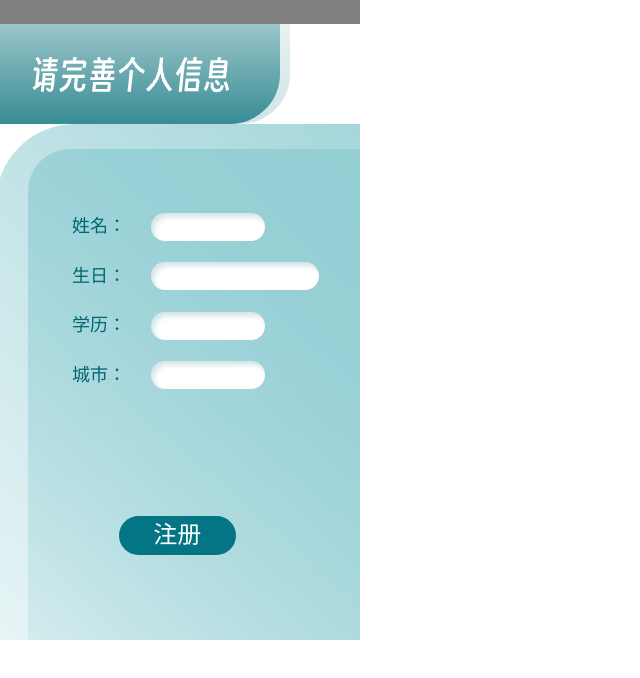
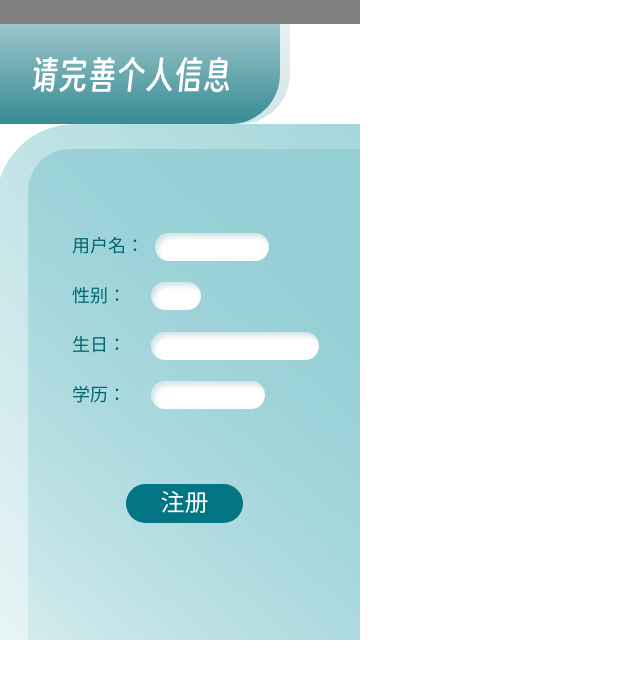
Before and after one commit to JHY921/AI-APP, a Vue app: page /#/userinfor/1 in a window 1280 px wide. Shown: the top 678 px of the page, without its empty margins (0-640 px from the left). Built offline with nearby package versions, Linux system fonts and the light colour scheme; a web font is replaced by a local one.

Commit message:
个人信息页面信息选择

```diff
--- a/src/components/person/setting.vue
+++ b/src/components/person/setting.vue
@@ -18,6 +18,7 @@
     </svg>
     <div class="text">我的帖子</div>
   </div>
+
   <div class="blank-1"></div>
   <div class="his" @click="go('./History')">
     <img class="icon-1" src="../../assets/icons/person/his.png" alt="" />
--- a/src/components/register/userInfor.vue
+++ b/src/components/register/userInfor.vue
@@ -98,17 +98,20 @@
           width: 100%;
         "
       >
-        <div
+        <div style="margin-top: 20px">
+          <label
+            for="admin"
             style="
               font-size: 18px;
               margin-bottom: 20px;
               color: rgba(0, 103, 112, 1);
             "
           >
-          姓名：
+            用户名：
             <input
+              id="admin"
               style="
-              margin-left: 20px;
+                margin-left: 6px;
                 background-color: #ffffff;
                 border-radius: 24px;
                 box-shadow: 3px 4px 5px #0160752b inset;
@@ -118,8 +121,41 @@
               "
               v-model="name"
             />
+          </label>
         </div>
-        <div
+
+        <div style="margin-top: 20px">
+          <label
+            for="sex"
+            style="
+              font-size: 18px;
+              margin-bottom: 20px;
+              color: rgba(0, 103, 112, 1);
+            "
+          >
+            性别：
+            <input
+              readonly
+              @click="ShowSex = true"
+              id="sex"
+              style="
+                margin-left: 20px;
+                background-color: #ffffff;
+                border-radius: 24px;
+                box-shadow: 3px 4px 5px #0160752b inset;
+                height: 28px;
+                width: 50px;
+                border: none;
+                text-align: center;
+              "
+              v-model="sex"
+            />
+          </label>
+        </div>
+
+        <div style="margin-top: 20px">
+          <label
+            for="birth"
             style="
               font-size: 18px;
               margin-bottom: 20px;
@@ -128,6 +164,9 @@
           >
             生日：
             <input
+              @click="ShowTime = true"
+              readonly
+              id="birth"
               style="
                 margin-left: 20px;
                 background-color: #ffffff;
@@ -136,11 +175,16 @@
                 height: 28px;
                 width: 168px;
                 border: none;
+                text-align: center;
               "
               v-model="birth"
             />
+          </label>
         </div>
-        <div
+
+        <div style="margin-top: 20px">
+          <label
+            for="acdamic"
             style="
               font-size: 18px;
               margin-bottom: 20px;
@@ -149,6 +193,9 @@
           >
             学历：
             <input
+              @click="ShowAcdemic = true"
+              readonly
+              id="acadamic"
               style="
                 margin-left: 20px;
                 background-color: #ffffff;
@@ -157,9 +204,11 @@
                 height: 28px;
                 width: 114px;
                 border: none;
+                text-align: center;
               "
               v-model="degree"
             />
+          </label>
         </div>
         <div
           style="
@@ -167,37 +216,15 @@
             margin-bottom: 20px;
             color: rgba(0, 103, 112, 1);
           "
-        >
-          城市：
-          <input
-            style="
-              margin-left: 20px;
-              background-color: #ffffff;
-              border-radius: 24px;
-              box-shadow: 3px 4px 5px #0160752b inset;
-              height: 28px;
-              width: 114px;
-              border: none;
-            "
-            v-model="city"
-          />
-        </div>
-        <div
-          style="
-            font-size: 18px;
-            margin-bottom: 20px;
-            color: rgba(0, 103, 112, 1);
-          "
-        >
-        </div>
+        ></div>
       </div>
       <div
         :class="{ 'fade-out': Skip, 'fade-in': !Skip }"
         style="
           position: relative;
           z-index: 999999;
-          top: 60%;
-          left: 33%;
+          top: 55%;
+          left: 35%;
           display: flex;
           align-items: center;
         "
@@ -220,10 +247,50 @@
         </button>
       </div>
     </div>
+    <van-popup
+      v-model:show="ShowSex"
+      position="bottom"
+      style="z-index: 999999999"
+    >
+      <van-picker
+        title="性别"
+        :columns="columns"
+        @confirm="onConfirm"
+        @cancel="ShowSex = false"
+        @change="onChange"
+      />
+    </van-popup>
+    <van-popup
+      v-model:show="ShowTime"
+      position="bottom"
+      style="z-index: 999999999"
+    >
+      <van-date-picker
+        v-model="currentDate"
+        title="选择日期"
+        :min-date="minDate"
+        :max-date="maxDate"
+        @confirm="ConfirmTime"
+        @cancel="ShowTime = false"
+      />
+    </van-popup>
+    <van-popup
+      v-model:show="ShowAcdemic"
+      position="bottom"
+      style="z-index: 999999999"
+    >
+      <van-picker
+        title="学历"
+        :columns="columnsa"
+        @confirm="ConfirmAcdemic"
+        @cancel="ShowAcdemic = false"
+      />
+    </van-popup>
   </div>
 </template>
 
 <script>
+import { ref } from 'vue'
 import axios from 'axios'
 export default {
   data () {
@@ -232,10 +299,33 @@ export default {
       name: '',
       birth: '',
       degree: '',
-      city: '',
+      sex: ' ',
       id: '',
-      tonext: false
+      tonext: false,
+      columns: [
+        { text: '男', value: '男' },
+        { text: '女', value: '女' },
+      ],
+      columnsa: [
+        { text: '初中', value: '初中' },
+        { text: '高中', value: '高中' },
+        { text: '大学', value: '大学' },
+        { text: '研究生及以上', value: '研究生及以上' },
+      ],
+      ShowSex: false,
+      ShowTime: false,
+      ShowAcdemic: false,
+      currentDate: ref(['2021', '01', '01']),
+      minDate: new Date(1970, 0, 1),
+      maxDate: new Date(),
     }
+  },
+  mounted () {
+    console.log(this.currentDate[0])
+    this.currentDate[0] = this.getdate()[0]
+    this.currentDate[1] = this.getdate()[1]
+    this.currentDate[2] = this.getdate()[2]
+
   },
   created () {
     setTimeout(() => {
@@ -244,6 +334,14 @@ export default {
     this.id = this.$route.params.userId
   },
   methods: {
+    getdate () {
+      var date = new Date()
+      var year = date.getFullYear()
+      var month = date.getMonth() + 1
+      var strDate = date.getDate()
+      let dateR = [year, month, strDate]
+      return dateR
+    },
     gotest () {
       axios.post('http://127.0.0.1:5000/userinfo', {
         name: this.name,
@@ -257,6 +355,19 @@ export default {
           this.$router.push('./questionSet1')
         }, 800)
       })
+    },
+    onConfirm ({ selectedValues }) {
+      this.sex = selectedValues[0]
+      this.ShowSex = false
+
+    },
+    ConfirmTime () {
+      this.birth = this.currentDate
+      this.ShowTime = false
+    },
+    ConfirmAcdemic ({ selectedValues }) {
+      this.degree = selectedValues[0]
+      this.ShowAcdemic = false
     }
   }
 };
--- a/src/main.js
+++ b/src/main.js
@@ -15,6 +15,12 @@ app.use(TabbarItem)
 import { Switch } from 'vant'
 app.use(Switch)
 
+import { Picker } from 'vant'
+app.use(Picker)
+
+import { Popup } from 'vant'
+app.use(Popup)
+
 import { DatePicker } from 'vant'
 app.use(DatePicker)
 
```
Lines whose indentation alone changed are shown as unchanged.
